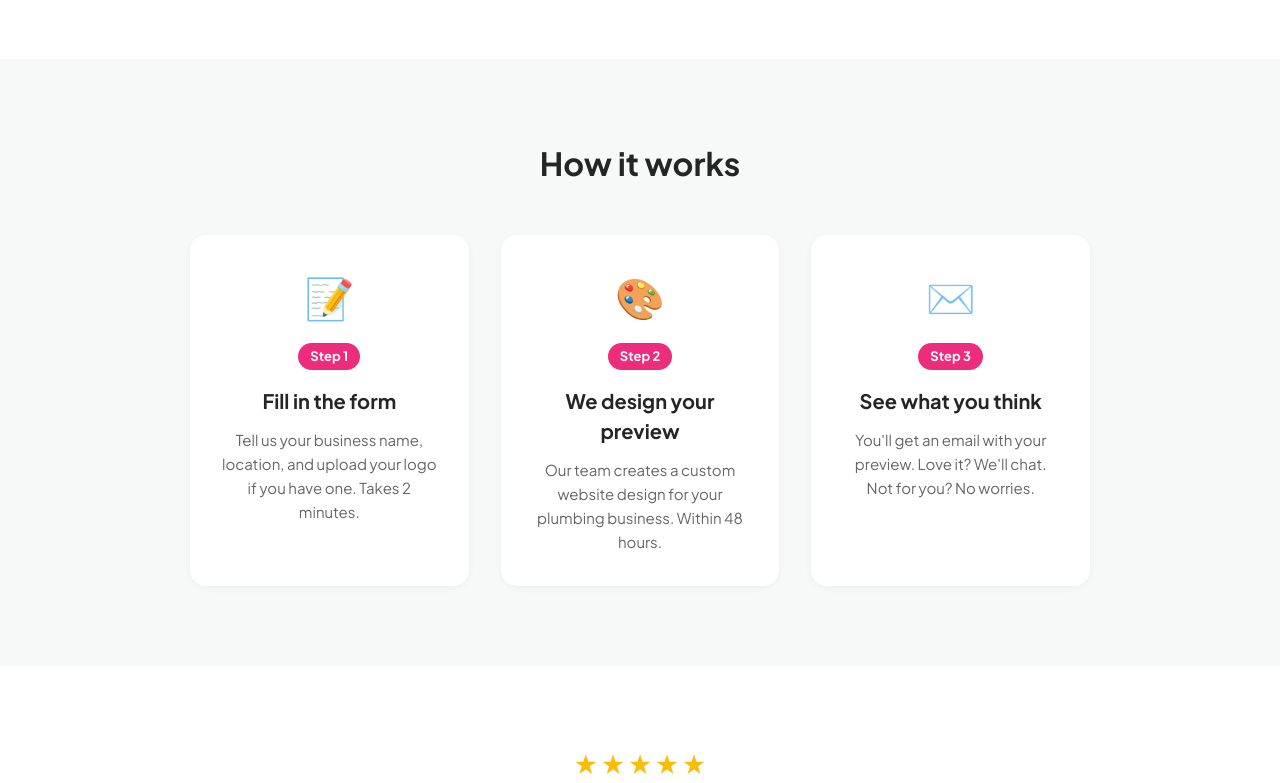
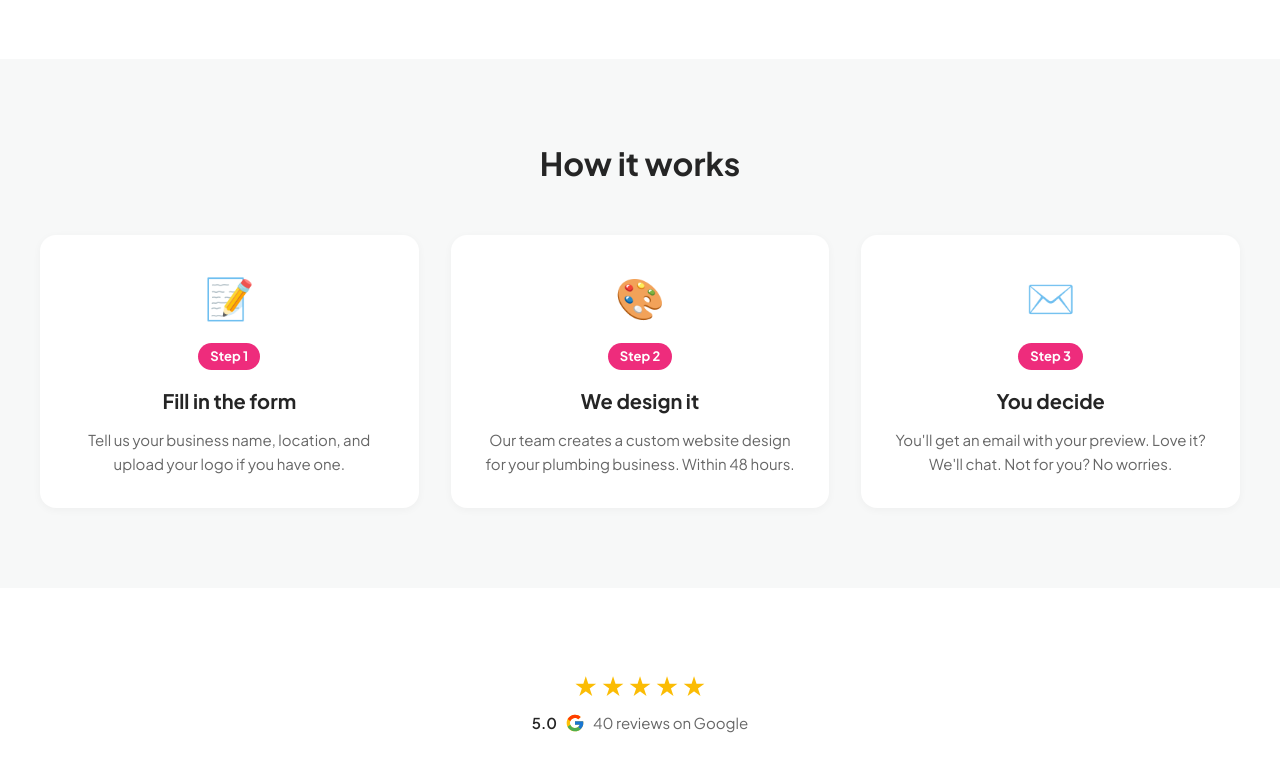
Before and after one commit to gerg2414/360creation, a Next.js app: page / in a window 1280 px wide. Shown: the part 743-1526 px from the top of the page. Built offline with nearby package versions, Linux system fonts and the light colour scheme; no server answers.

Commit message:
Update how it works section width and copy

```diff
--- a/app/page.jsx
+++ b/app/page.jsx
@@ -743,7 +743,7 @@ const PlumberMockupPage = () => {
         padding: '80px 24px',
         backgroundColor: '#f7f8f8'
       }}>
-        <div style={{ maxWidth: '900px', margin: '0 auto' }}>
+        <div style={{ maxWidth: '1200px', margin: '0 auto' }}>
           <h2 style={{
             color: '#252525',
             fontSize: '32px',
@@ -756,25 +756,25 @@ const PlumberMockupPage = () => {
 
           <div style={{
             display: 'grid',
-            gridTemplateColumns: 'repeat(auto-fit, minmax(250px, 1fr))',
+            gridTemplateColumns: 'repeat(auto-fit, minmax(300px, 1fr))',
             gap: '32px'
           }}>
             {[
               {
                 step: '1',
                 title: 'Fill in the form',
-                description: 'Tell us your business name, location, and upload your logo if you have one. Takes 2 minutes.',
+                description: 'Tell us your business name, location, and upload your logo if you have one.',
                 icon: '📝'
               },
               {
                 step: '2',
-                title: 'We design your preview',
+                title: 'We design it',
                 description: 'Our team creates a custom website design for your plumbing business. Within 48 hours.',
                 icon: '🎨'
               },
               {
                 step: '3',
-                title: 'See what you think',
+                title: 'You decide',
                 description: "You'll get an email with your preview. Love it? We'll chat. Not for you? No worries.",
                 icon: '✉️'
               }
```
